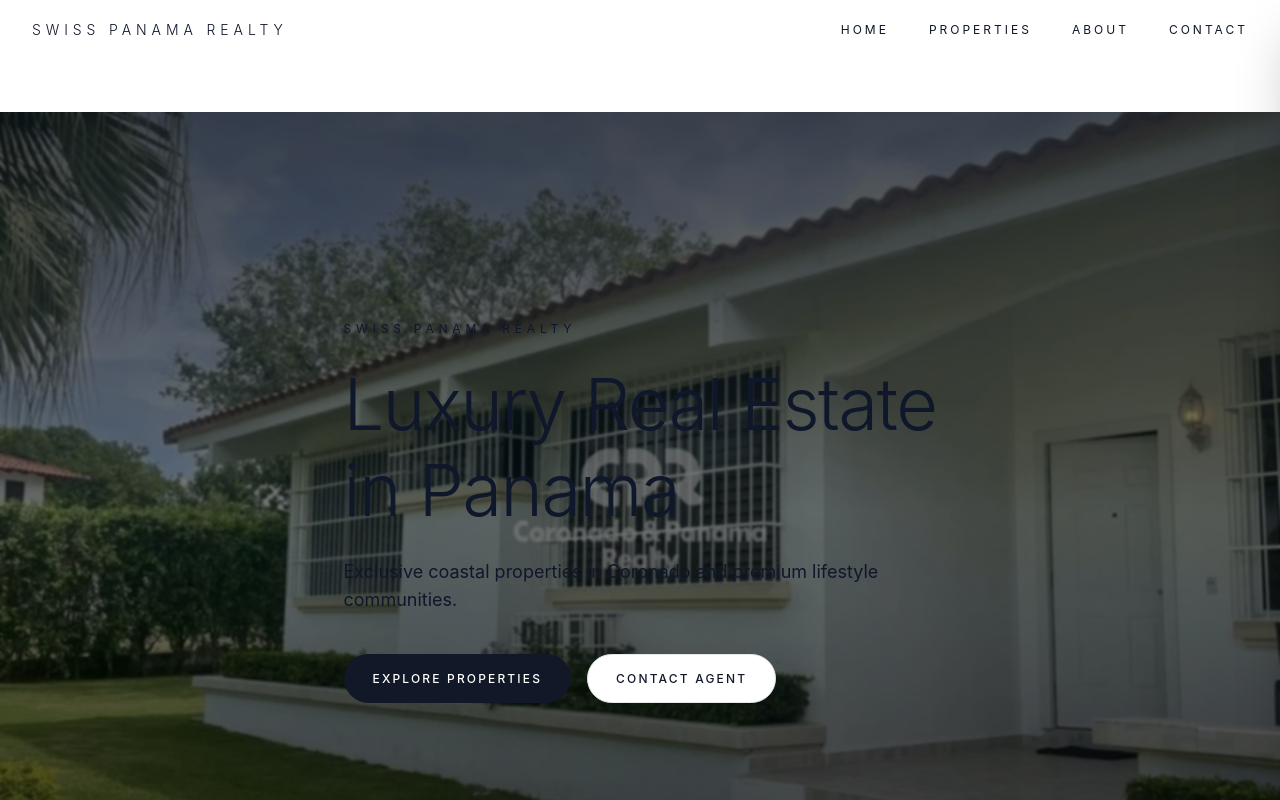
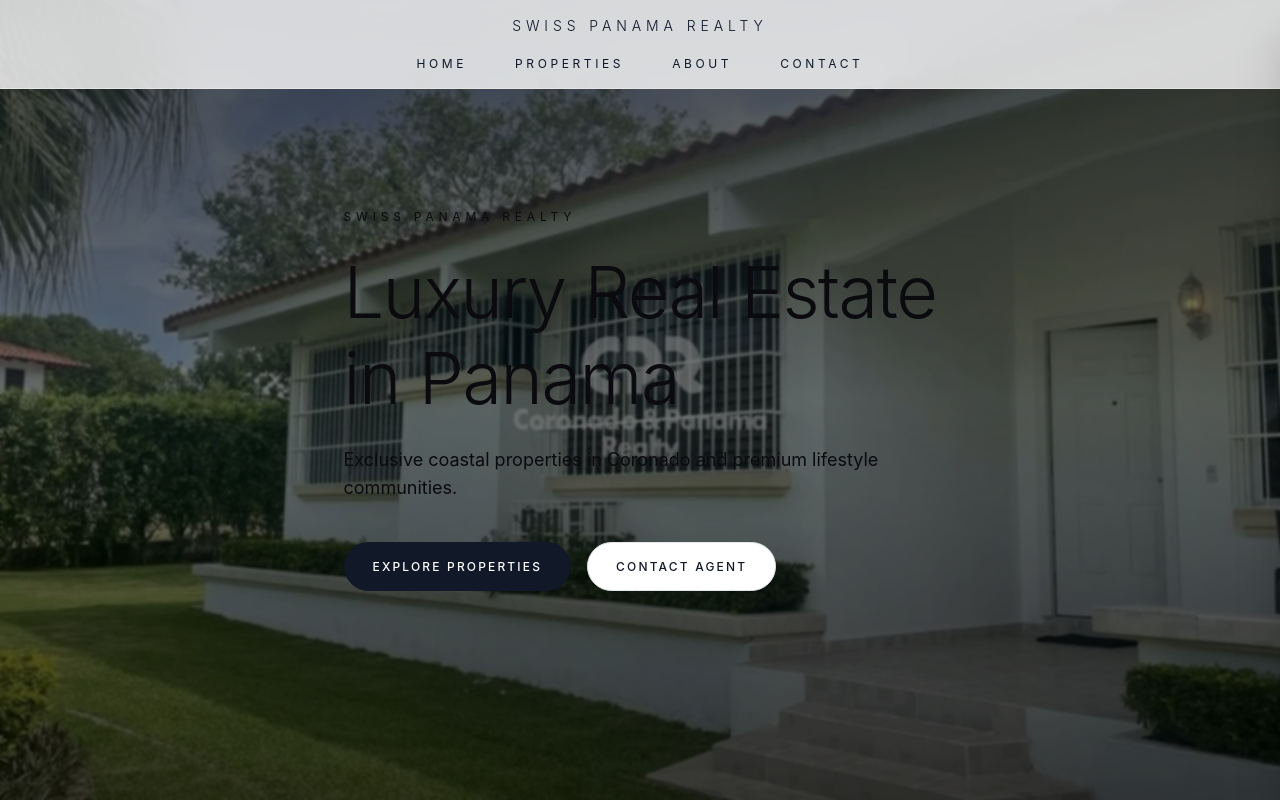
Before and after one commit to vixaontheblock/SwissRealty, a React (Vite) app: page / in a window 1280 px wide. Shown: the top 800 px of the page. Built offline with nearby package versions, Linux system fonts and the light colour scheme.

Commit message:
Archivos nuevos Sabado 5

```diff
--- a/src/components/layout/Navbar.jsx
+++ b/src/components/layout/Navbar.jsx
@@ -20,46 +20,73 @@
 
   return (
     <>
-      {/* TOP BAR */}
-      <header className="fixed top-0 left-0 w-full z-50">
-        <div className="bg-white/60 backdrop-blur-2xl border-b border-white/20">
-          <div className="max-w-7xl mx-auto px-6 md:px-8 py-5 flex items-center justify-between">
+      {/* HEADER */}
+      <header className="fixed top-0 left-0 w-full z-50 bg-white/80 backdrop-blur-xl border-b border-neutral-200">
 
+        <div className="max-w-7xl mx-auto px-6 md:px-8 py-4 flex items-center justify-between">
+
+          {/* LEFT spacer (for balance) */}
+          <div className="w-10 md:w-40" />
+
+          {/* CENTER BRAND + NAV (DESKTOP) */}
+          <div className="hidden md:flex flex-col items-center text-center">
+
+           {/* BRAND */}
               <Link
               to="/"
-              className="tracking-[0.35em] uppercase text-sm font-light"
+              className="tracking-[0.35em] uppercase text-sm font-light text-neutral-900"
             >
               Swiss Panama Realty
             </Link>
 
-            {/* DESKTOP */}
-            <div className="hidden md:flex items-center gap-10">
+            {/* spacer real de lujo */}
+            <div className="h-5" />
+
+            {/* NAV */}
+            <nav className="flex items-center gap-12">
               {links.map((link) => (
                 <Link
                   key={link.to}
                   to={link.to}
-                  className={`text-xs uppercase tracking-[0.25em] transition ${
+                  className={`
+                    text-xs uppercase tracking-[0.3em]
+                    transition-all duration-300
+
+                    ${
                       isActive(link.to)
-                      ? "text-black"
-                      : "text-neutral-400 hover:text-black"
-                  }`}
+                        ? "text-neutral-900"
+                        : "text-neutral-400 hover:text-neutral-900"
+                    }
+                  `}
                 >
                   {link.label}
                 </Link>
               ))}
+            </nav>
+
           </div>
+
+          {/* MOBILE BRAND */}
+          <Link
+            to="/"
+            className="md:hidden tracking-[0.35em] uppercase text-sm font-light"
+          >
+            Swiss Panama Realty
+          </Link>
 
           {/* HAMBURGER */}
           <button
             onClick={() => setOpen(true)}
             className="md:hidden w-10 h-10 flex flex-col justify-center items-center gap-[5px]"
           >
-              <span className="w-6 h-[1px] bg-black" />
-              <span className="w-6 h-[1px] bg-black" />
-              <span className="w-6 h-[1px] bg-black" />
+            <span className="w-6 h-[1px] bg-neutral-900" />
+            <span className="w-6 h-[1px] bg-neutral-900" />
+            <span className="w-6 h-[1px] bg-neutral-900" />
           </button>
 
-          </div>
+          {/* RIGHT spacer */}
+          <div className="w-10 md:w-40" />
+
         </div>
       </header>
 
@@ -67,32 +94,29 @@
       <div
         onClick={() => setOpen(false)}
         className={`
-          fixed inset-0 z-40
-          transition-all duration-500 ease-[cubic-bezier(0.16,1,0.3,1)]
+          fixed inset-0 z-40 transition-all duration-500
           ${
             open
-              ? "opacity-100 backdrop-blur-md bg-black/30"
+              ? "opacity-100 backdrop-blur-md bg-black/40"
               : "opacity-0 pointer-events-none"
           }
         `}
       />
 
-      {/* MENU PANEL */}
+      {/* MOBILE PANEL */}
       <aside
         className={`
           fixed top-0 right-0 h-full w-[85%] max-w-sm z-50
-          bg-white/70 backdrop-blur-3xl
-          border-l border-white/20
+          bg-white/90 backdrop-blur-2xl
+          border-l border-neutral-200
           shadow-2xl
 
           flex flex-col justify-center gap-8 px-10
 
           transition-transform duration-500 ease-[cubic-bezier(0.16,1,0.3,1)]
-
           ${open ? "translate-x-0" : "translate-x-full"}
         `}
       >
-        {/* CLOSE */}
         <button
           onClick={() => setOpen(false)}
           className="absolute top-6 right-6 text-xs uppercase tracking-[0.25em] text-neutral-400"
@@ -100,23 +124,20 @@
           Close
         </button>
 
-        {/* LINKS */}
-        <nav className="flex flex-col gap-7">
+        <nav className="flex flex-col gap-8">
           {links.map((link, i) => (
             <Link
               key={link.to}
               to={link.to}
               onClick={() => setOpen(false)}
               className={`
-                text-xl uppercase tracking-[0.25em]
+                text-2xl uppercase tracking-[0.2em]
                 transition-all duration-500 ease-[cubic-bezier(0.16,1,0.3,1)]
-
                 ${open ? "opacity-100 translate-x-0" : "opacity-0 translate-x-8"}
-
                 ${isActive(link.to) ? "text-black" : "text-neutral-400"}
               `}
               style={{
-                transitionDelay: open ? `${i * 60}ms` : "0ms",
+                transitionDelay: open ? `${i * 70}ms` : "0ms",
               }}
             >
               {link.label}
--- a/src/index.css
+++ b/src/index.css
@@ -1,204 +1,215 @@
+@import "tailwindcss";
+@import url("https://fonts.googleapis.com/css2?family=Inter:wght@300;400;500;600&display=swap");
+
+/* =========================
+   ROOT DESIGN SYSTEM
+========================= */
+
 :root {
-  /* =========================
-     COLORS
-  ========================= */
-  --text: #6b6375;
-  --text-h: #0b0a0f;
   --bg: #ffffff;
-  --border: #e5e4e7;
+  --surface: #ffffff;
+  --surface-alt: #f6f6f7;
 
-  --accent: #aa3bff;
-  --accent-bg: rgba(170, 59, 255, 0.1);
+  --text: #0b0a0f;
+  --text-soft: #6b7280;
 
-  --muted: #9ca3af;
+  --border: #e5e7eb;
 
-  /* =========================
-     SHADOWS
-  ========================= */
-  --shadow-sm: 0 4px 12px rgba(0, 0, 0, 0.06);
-  --shadow-md: 0 10px 25px rgba(0, 0, 0, 0.08);
-  --shadow-lg: 0 20px 50px rgba(0, 0, 0, 0.12);
+  --accent: #111827;
 
-  /* =========================
-     TYPOGRAPHY
-  ========================= */
-  --sans: system-ui, -apple-system, "Segoe UI", Roboto, sans-serif;
-  --heading: system-ui, -apple-system, "Segoe UI", Roboto, sans-serif;
+  --radius-sm: 12px;
+  --radius-md: 18px;
+  --radius-lg: 28px;
 
-  /* =========================
-     MOTION SYSTEM (CLAVE UX)
-  ========================= */
-  --ease-ios: cubic-bezier(0.16, 1, 0.3, 1);
-  --ease-soft: cubic-bezier(0.4, 0, 0.2, 1);
-
-  --fast: 180ms;
-  --medium: 420ms;
-  --slow: 700ms;
-
-  /* =========================
-     SPACING SYSTEM (8pt GRID)
-  ========================= */
-  --space-1: 4px;
-  --space-2: 8px;
-  --space-3: 12px;
-  --space-4: 16px;
-  --space-5: 24px;
-  --space-6: 32px;
-  --space-7: 48px;
-  --space-8: 64px;
-  --space-9: 96px;
-
-  /* =========================
-     BASE
-  ========================= */
-  font: 16px/150% var(--sans);
-  color: var(--text);
-  background: var(--bg);
-  color-scheme: light dark;
-
-  -webkit-font-smoothing: antialiased;
-  -moz-osx-font-smoothing: grayscale;
-  text-rendering: optimizeLegibility;
-}
-
-@media (prefers-color-scheme: dark) {
-  :root {
-    --text: #9ca3af;
-    --text-h: #f3f4f6;
-    --bg: #0f1115;
-    --border: #2a2d36;
-  }
+  --font: "Inter", system-ui, -apple-system, sans-serif;
 }
 
 /* =========================
-   RESET
+   GLOBAL RESET
 ========================= */
+
 * {
   box-sizing: border-box;
+}
+
+html {
+  scroll-behavior: smooth;
+  -webkit-font-smoothing: antialiased;
+  -moz-osx-font-smoothing: grayscale;
 }
 
 body {
   margin: 0;
   background: var(--bg);
   color: var(--text);
-}
 
-#root {
-  width: 100%;
-  min-height: 100vh;
-  display: flex;
-  flex-direction: column;
+  font-family: var(--font);
+  font-size: 16px;
+  line-height: 1.6;
+
+  overflow-x: hidden;
 }
 
 /* =========================
-   TYPOGRAPHY
+   TYPOGRAPHY SYSTEM
 ========================= */
-h1,
-h2,
-h3,
-h4 {
-  color: var(--text-h);
-  font-family: var(--heading);
+
+h1, h2, h3, h4 {
+  color: var(--text);
+  font-weight: 300;
   letter-spacing: -0.02em;
-  line-height: 1.2;
+  margin: 0;
 }
 
-h1 {
-  font-size: clamp(2rem, 4vw, 3.5rem);
-}
-
-h2 {
-  font-size: clamp(1.25rem, 2vw, 1.5rem);
+p {
+  color: var(--text-soft);
+  margin: 0;
 }
 
 /* =========================
-   LINKS
+   LINKS (CRITICAL FIX)
+   ❌ NO BLUE EVER
 ========================= */
+
 a {
   color: inherit;
   text-decoration: none;
-  transition: opacity var(--fast) var(--ease-ios);
+}
+
+a:visited {
+  color: inherit;
 }
 
 a:hover {
-  opacity: 0.8;
+  color: var(--text);
+}
+
+/* remove default browser blue */
+a:any-link {
+  color: inherit;
 }
 
 /* =========================
-   BUTTONS
+   BUTTON SYSTEM
 ========================= */
+
 .btn {
   display: inline-flex;
   align-items: center;
   justify-content: center;
 
-  padding: 14px 24px;
+  padding: 14px 26px;
   border-radius: 999px;
 
   font-size: 12px;
-  letter-spacing: 0.18em;
+  letter-spacing: 0.2em;
   text-transform: uppercase;
 
+  transition: all 0.25s ease;
   cursor: pointer;
-
-  transition:
-    transform var(--fast) var(--ease-ios),
-    background var(--medium) var(--ease-ios),
-    color var(--medium) var(--ease-ios);
 }
 
-.btn:active {
-  transform: scale(0.97);
+.btn-primary {
+  background: var(--text);
+  color: white;
+  border: 1px solid var(--text);
 }
 
-/* =========================
-   INPUTS
-========================= */
-input,
-textarea {
-  font-family: inherit;
-  width: 100%;
-  padding: 14px 16px;
-
-  border-radius: 14px;
-  border: 1px solid var(--border);
-
-  outline: none;
-
-  transition:
-    border-color var(--fast) var(--ease-ios),
-    box-shadow var(--fast) var(--ease-ios);
+.btn-primary:hover {
+  background: white;
+  color: var(--text);
 }
 
-input:focus,
-textarea:focus {
-  border-color: var(--accent);
-  box-shadow: 0 0 0 3px var(--accent-bg);
+.btn-secondary {
+  background: transparent;
+  color: var(--text);
+  border: 1px solid var(--border);
+}
+
+.btn-secondary:hover {
+  background: var(--text);
+  color: white;
 }
 
 /* =========================
    CARDS
 ========================= */
+
 .card {
-  background: white;
+  background: var(--surface);
   border: 1px solid var(--border);
-  border-radius: 24px;
-
-  box-shadow: var(--shadow-sm);
-
-  transition:
-    transform var(--medium) var(--ease-ios),
-    box-shadow var(--medium) var(--ease-ios);
-}
-
-.card:hover {
-  transform: translateY(-4px);
-  box-shadow: var(--shadow-md);
+  border-radius: var(--radius-lg);
 }
 
 /* =========================
-   UTILITIES
+   SURFACES (IMPORTANT)
 ========================= */
-.text-muted {
-  color: var(--muted);
+
+.surface {
+  background: var(--surface);
 }
+
+.surface-alt {
+  background: var(--surface-alt);
+}
+
+/* =========================
+   INPUTS (FIX BLUE FOCUS)
+========================= */
+
+input,
+textarea {
+  width: 100%;
+  padding: 14px 16px;
+
+  border-radius: var(--radius-md);
+  border: 1px solid var(--border);
+
+  font-family: inherit;
+  font-size: 14px;
+
+  outline: none;
+
+  color: var(--text);
+  background: white;
+}
+
+input:focus,
+textarea:focus {
+  border-color: var(--text);
+  box-shadow: none;
+}
+
+/* =========================
+   SELECTION
+========================= */
+
+::selection {
+  background: var(--text);
+  color: white;
+}
+
+/* =========================
+   SCROLLBAR CLEAN
+========================= */
+
+::-webkit-scrollbar {
+  width: 8px;
+}
+
+::-webkit-scrollbar-thumb {
+  background: #d1d5db;
+  border-radius: 999px;
+}
+
+::-webkit-scrollbar-track {
+  background: transparent;
+}
+
+/* =========================
+   REMOVE BLUE TAP ON MOBILE
+========================= */
+
+a, button {
+  -webkit-tap-highlight-color: transparent;
+}
--- a/src/pages/Home.jsx
+++ b/src/pages/Home.jsx
@@ -12,26 +12,44 @@
     <>
       <Navbar />
 
-      <main className="flex flex-col">
+      <main className="bg-white text-[#0b0a0f]">
 
-        <section className="pt-28">
+        {/* HERO */}
+        <section className="min-h-screen">
           <Hero />
         </section>
 
-        <section className="py-24 bg-white">
+        {/* FLOW CONTAINER */}
+        <div className="flex flex-col">
+
+          {/* FEATURED */}
+          <section className="py-24">
+            <div className="max-w-7xl mx-auto px-8">
               <FeaturedProperties />
+            </div>
           </section>
 
-        <section className="py-28 bg-neutral-50">
+          {/* WHY PANAMA */}
+          <section className="py-24 bg-neutral-50">
+            <div className="max-w-6xl mx-auto px-8">
               <WhyPanama />
+            </div>
           </section>
 
-        <section className="py-28 bg-white">
+          {/* LIFESTYLE */}
+          <section className="py-24">
+            <div className="max-w-7xl mx-auto px-8">
               <Lifestyle />
+            </div>
           </section>
 
-        <section className="py-32 bg-neutral-950 text-white">
+        </div>
+
+        {/* CTA */}
+        <section className="py-28 bg-black text-white">
+          <div className="max-w-4xl mx-auto px-8">
             <CTASection />
+          </div>
         </section>
 
       </main>
```
Lines whose indentation alone changed are shown as unchanged.
